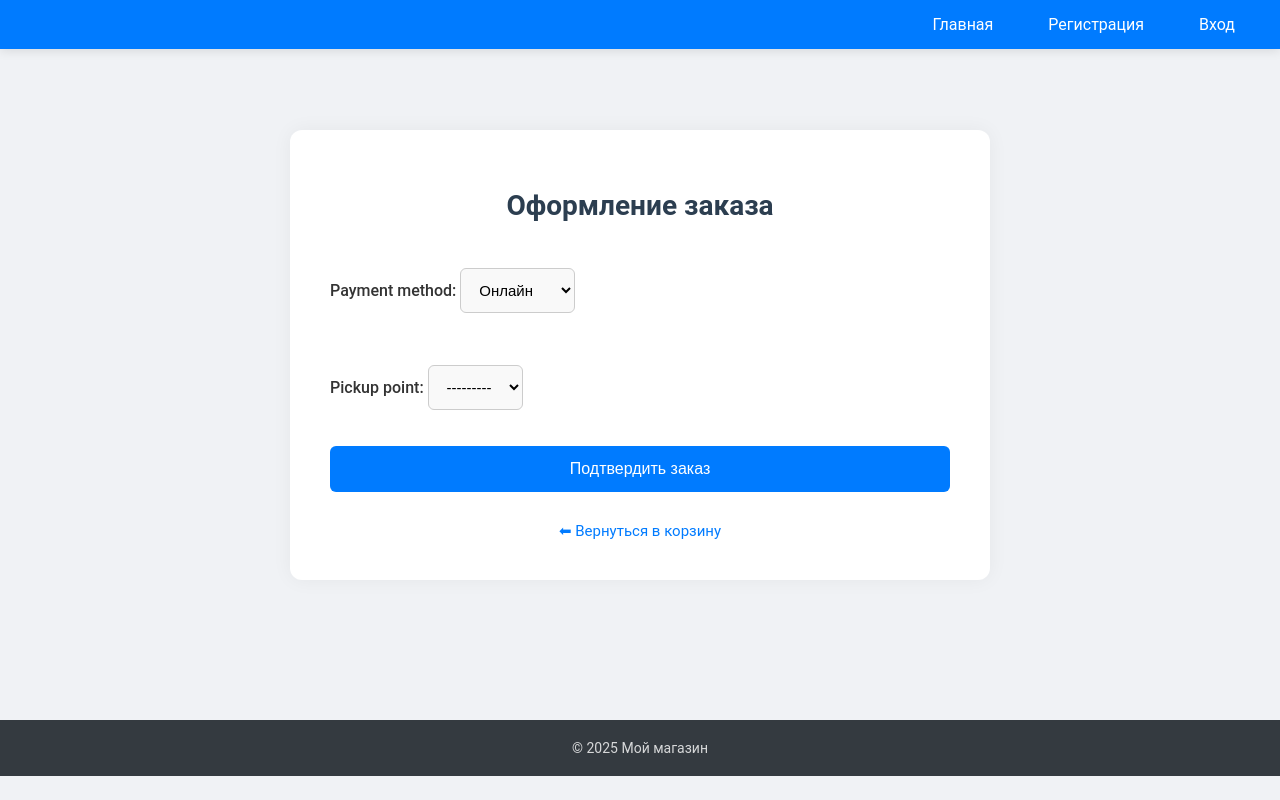
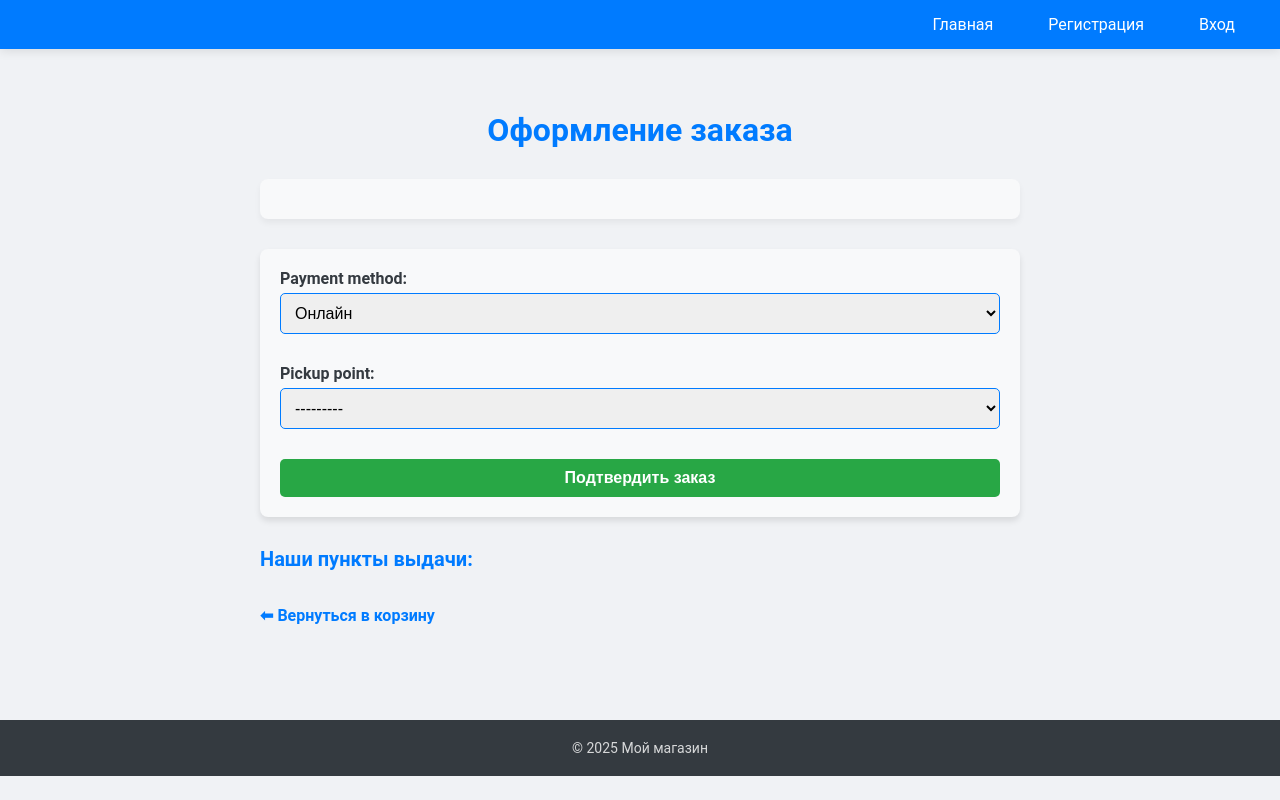
Before and after one commit to saxareg/marketplace-django-B-, a Django app: template project/templates/orders/order_create.html in a window 1280 px wide. Run offline with Django 4.2, Linux system fonts and the light colour scheme; the template is opened without the code that fills it: values that come from a table or form of the project are taken from there, others are empty.

Commit message:
yandex-map to view pickup points on city map was added

```diff
--- a/project/static/css/order_create.css
+++ b/project/static/css/order_create.css
@@ -1,100 +1,121 @@
-/* Контейнер страницы */
-.order-wrapper {
-    max-width: 700px;
-    margin: 60px auto;
-    padding: 40px;
-    background-color: #ffffff;
-    border-radius: 12px;
-    box-shadow: 0 0 20px rgba(0, 0, 0, 0.05);
+html {
+  overflow-y: scroll;
 }
 
-/* Заголовок */
+.order-wrapper {
+  max-width: 800px;
+  margin: 0 auto;
+  padding: 20px;
+}
+
 .order-title {
-    font-size: 28px;
   text-align: center;
+  color: #007BFF;
   margin-bottom: 30px;
-    color: #2c3e50;
-    font-weight: 600;
 }
 
 /* Список товаров */
 .order-list {
+  background-color: #f8f9fa;
+  padding: 20px;
+  border-radius: 8px;
+  margin-bottom: 30px;
+  box-shadow: 0 4px 6px rgba(0, 0, 0, 0.05);
   list-style: none;
-    padding: 0;
-    margin-bottom: 30px;
 }
 
 .order-list li {
   display: flex;
   justify-content: space-between;
-    padding: 12px 0;
-    border-bottom: 1px solid #eaeaea;
+  padding: 8px 0;
+  border-bottom: 1px solid #dee2e6;
+  color: #343a40;
   font-size: 16px;
-    color: #555;
 }
 
-/* Стилизация формы */
+.order-list li:last-child {
+  border-bottom: none;
+}
+
+/* Стили формы */
 form {
-    display: flex;
-    flex-direction: column;
-    gap: 20px;
+  background-color: #f8f9fa;
+  padding: 20px;
+  margin-bottom: 30px;
+  border-radius: 8px;
+  box-shadow: 0 4px 6px rgba(0, 0, 0, 0.1);
+}
+
+.form-group {
+  margin-bottom: 15px;
 }
 
 form label {
-    font-weight: 500;
-    color: #333;
-    margin-bottom: 6px;
+  font-weight: bold;
+  color: #343a40;
+  display: block;
+  margin-bottom: 5px;
 }
 
-form select,
-form input[type="text"],
-form input[type="number"],
-form textarea {
-    padding: 12px 14px;
-    border-radius: 6px;
-    border: 1px solid #ccc;
-    font-size: 15px;
-    background-color: #f9f9f9;
-    transition: border 0.3s ease;
+form select {
+  width: 100%;
+  padding: 10px;
+  border: 1px solid #007BFF;
+  border-radius: 5px;
+  font-size: 16px;
+  box-sizing: border-box;
+  margin-bottom: 15px;
 }
 
-form select:focus,
-form input:focus,
-form textarea:focus {
-    border-color: #007BFF;
-    background-color: #fff;
+form select:focus {
+  border-color: #28a745;
   outline: none;
 }
 
-/* Кнопка отправки */
-button[type="submit"] {
-    background-color: #007BFF;
+form button[type="submit"] {
+  width: 100%;
+  padding: 10px;
+  background-color: #28a745;
   color: white;
-    padding: 14px;
+  font-size: 16px;
+  font-weight: bold;
   border: none;
-    border-radius: 6px;
-    font-size: 16px;
-    font-weight: 500;
+  border-radius: 5px;
   cursor: pointer;
   transition: background-color 0.3s ease;
 }
 
-button[type="submit"]:hover {
-    background-color: #0056b3;
+form button[type="submit"]:hover {
+  background-color: #007BFF;
 }
 
-/* Ссылка "назад" */
+/* Карта */
+h3 {
+  font-size: 20px;
+  color: #007BFF;
+  margin-bottom: 15px;
+}
+
+iframe,
+.yandex-map {
+  width: 100%;
+  height: 450px;
+  border: none;
+  border-radius: 8px;
+  margin-bottom: 30px;
+  box-shadow: 0 4px 6px rgba(0, 0, 0, 0.05);
+}
+
+/* Ссылка "Назад" */
 .back-link {
-    display: block;
-    margin-top: 30px;
-    text-align: center;
+  display: inline-block;
+  margin-top: 20px;
   color: #007BFF;
-    font-size: 15px;
   text-decoration: none;
+  font-weight: bold;
   transition: color 0.3s ease;
 }
 
 .back-link:hover {
   color: #0056b3;
-    text-decoration: underline;
 }
--- a/project/templates/orders/order_create.html
+++ b/project/templates/orders/order_create.html
@@ -18,17 +18,34 @@
     {% endfor %}
   </ul>
 
-<form method="post">
+  <form method="post" id="order-form" novalidate>
     {% csrf_token %}
-  {{ form.as_p }}
+    <div class="form-group">
+      {{ form.payment_method.label_tag }}
+      {{ form.payment_method }}
+    </div>
+
+    <div class="form-group">
+      {{ form.pickup_point.label_tag }}
+      {{ form.pickup_point }}
+    </div>
 
     {% for item in items %}
       <input type="hidden" name="selected_items" value="{{ item.id }}">
     {% endfor %}
 
+    <input type="hidden" name="pickup_point" id="pickup-point-input">
+
     <button type="submit">Подтвердить заказ</button>
   </form>
 
+  <h3>Наши пункты выдачи:</h3>
+  <script type="text/javascript" charset="utf-8" src="https://api-maps.yandex.ru/services/constructor/1.0/js/?um=constructor:0899d9b405551d611a2c4e2fb48564172cfd225b73647e47218ae39101ad5011&amp;width=100%25&amp;height=450&amp;lang=ru_RU&amp;scroll=true"></script>
+
   <a href="{% url 'cart' %}" class="back-link">⬅ Вернуться в корзину</a>
 </div>
+
+<script>
+
+</script>
 {% endblock %}
```
Lines whose indentation alone changed are shown as unchanged.
